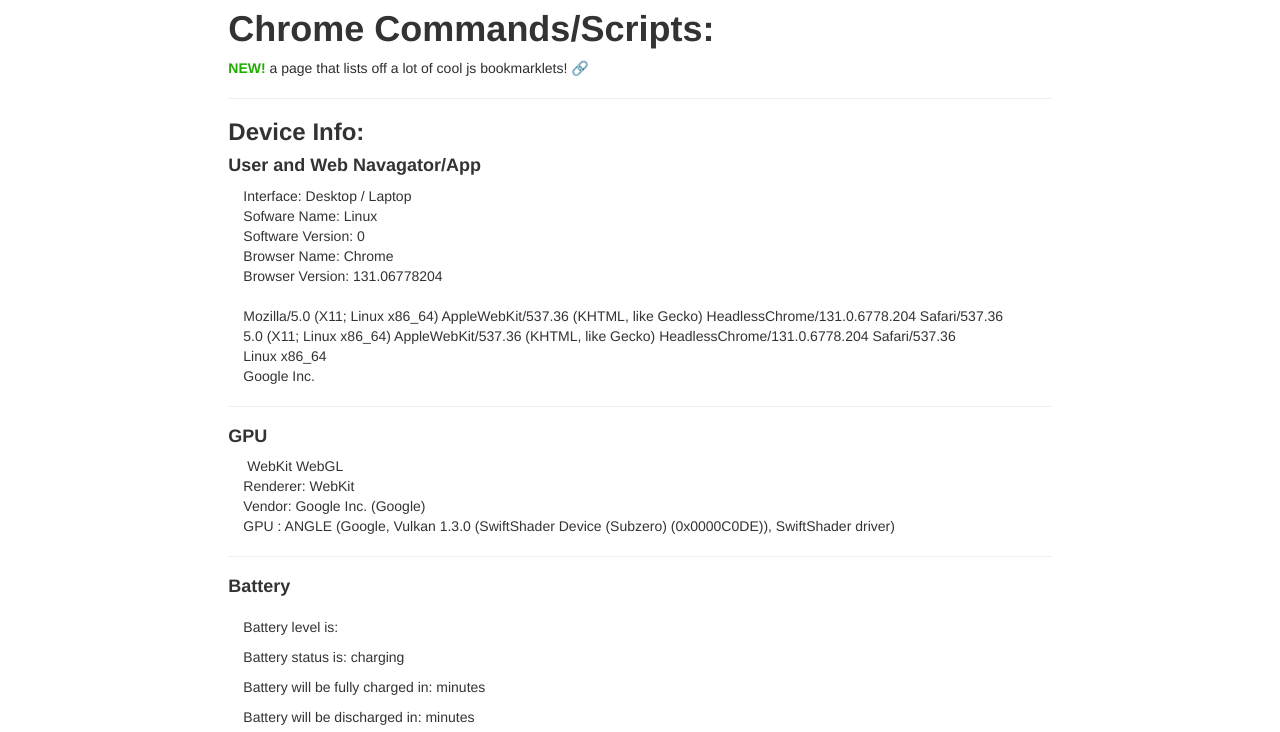
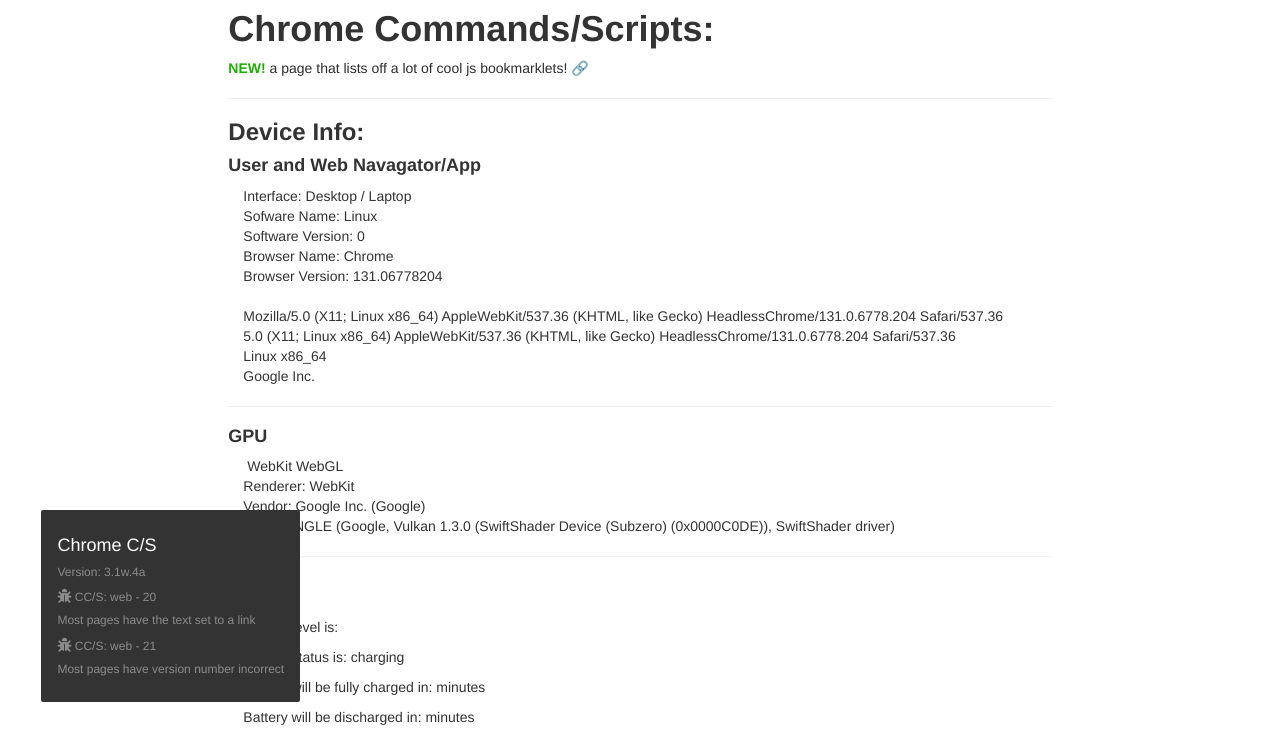
Before and after one commit to SpiritXIV/Chrome-Hidden-Files, a website: page www/index.html in a window 1280 px wide. Shown: the part 68-800 px from the top of the page. Drawn offline with nearby package versions, Linux system fonts and the light colour scheme; some packages are replaced by stand-ins of ours; files that its build step writes are made by us from their sources; a script that the page names is missing.

Commit message:
Update index.html

```diff
--- a/www/index.html
+++ b/www/index.html
@@ -144,8 +144,8 @@
 
 #snackbar.show {
   visibility: visible;
-  -webkit-animation: fadein 0.5s, fadeout 0.5s 2.5s;
-  animation: fadein 0.5s, fadeout 0.5s 2.5s;
+  -webkit-animation: fadein 0.5s, fadeout 0.5s 5.8s;
+  animation: fadein 0.5s, fadeout 0.5s 5.8s;
 }
 
 @-webkit-keyframes fadein {
@@ -676,10 +676,14 @@
 function noti() {
   var x = document.getElementById("snackbar");
   x.className = "show";
-  setTimeout(function(){ x.className = x.className.replace("show", ""); }, 3000);
+  setTimeout(function(){ x.className = x.className.replace("show", ""); }, 6000);
 }
 </script>
 <body>
-<div id="snackbar"><h4>Chrome C/S</h4><h6>Version: 38m.42w.64a</h6>
+<div data-toggle="modal" data-target="#myModal"  id="snackbar"><h4>Chrome C/S</h4><h6>Version: 3.1w.4a</h6>
+<h6><i style='font-size:14px' class='fas'>&#xf188;</i>       CC/S: web - 20</h6>
+<h6>Most pages have the text set to a link</h6>
+<h6><i style='font-size:14px' class='fas'>&#xf188;</i>      CC/S: web - 21</h6>
+<h6>Most pages have version number incorrect</h6>
 </div>
 </body>
```
